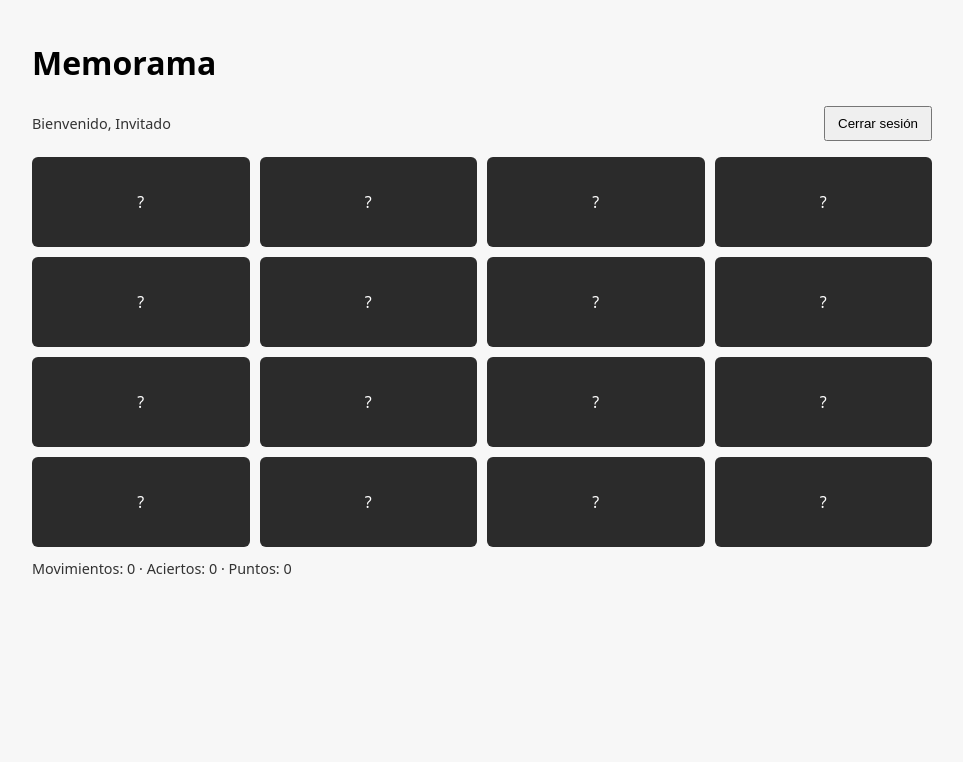
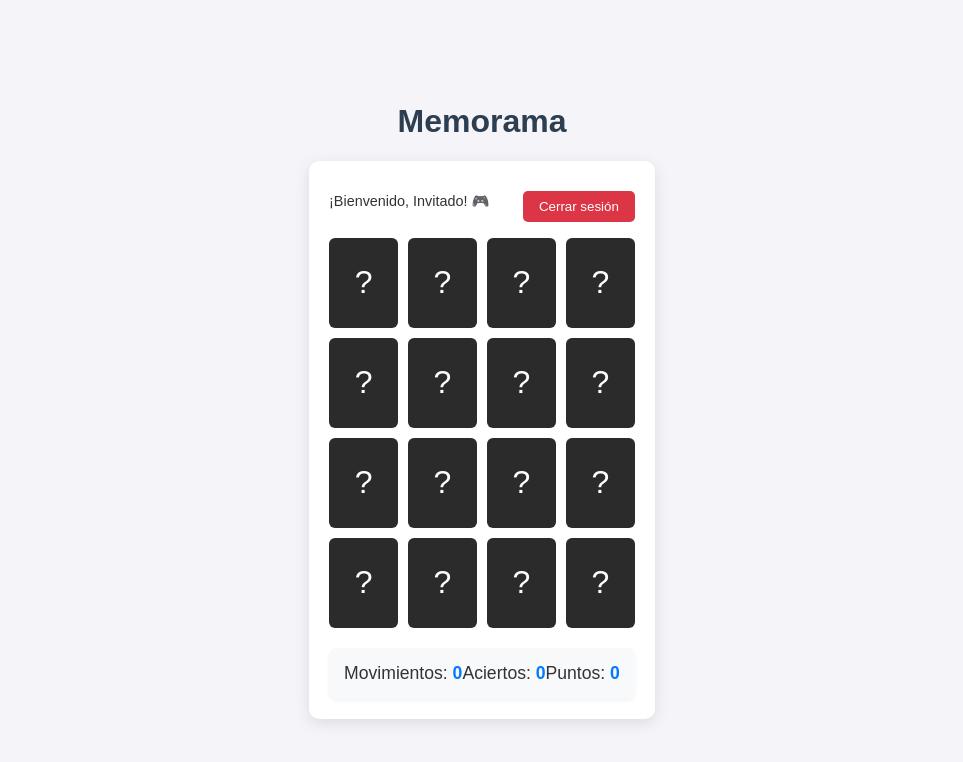
Before and after one commit to AlanaMM06/Memorama-SemanaTec, a plain HTML site: page index.html in a window 1280 px wide. Both pictures are taken after a click on the button "Jugar como invitado". Shown: the whole page, without its empty margins (158-1121 px from the left). Drawn offline with Linux system fonts and the light colour scheme.

Commit message:
nuevas animaciones
se cambio las animaciones y se integro el nuevo diseño del log in

```diff
--- /dev/null
+++ b/game_style.css
@@ -0,0 +1,34 @@
+.card {
+    transition: transform 0.4s ease-in-out, background-color 0.3s ease;
+    transform-style: preserve-3d;
+}
+
+.card.flipped {
+    transform: rotateY(180deg);
+    background-color: #f8f9fa;
+}
+
+.card.matched {
+    animation: matchPulse 0.5s ease-in-out;
+    background-color: #d4edda;
+}
+
+@keyframes matchPulse {
+    0% { transform: scale(1); }
+    50% { transform: scale(1.1); }
+    100% { transform: scale(1); }
+}
+
+#points, #score, #moves {
+    transition: all 0.3s ease;
+}
+
+.points-change {
+    animation: pointsChange 0.5s ease-in-out;
+}
+
+@keyframes pointsChange {
+    0% { transform: scale(1); }
+    50% { transform: scale(1.2); color: #28a745; }
+    100% { transform: scale(1); }
+}
--- a/index.html
+++ b/index.html
@@ -4,19 +4,76 @@
     <meta charset="utf-8" />
     <meta name="viewport" content="width=device-width,initial-scale=1" />
     <title>Memorama - Login</title>
+    <link rel="stylesheet" href="login_style.css">
+    <link rel="stylesheet" href="game_style.css">
     <style>
-      body{font-family:system-ui,Segoe UI,Arial;margin:0;padding:20px;background:#f7f7f7}
-      .center{max-width:900px;margin:0 auto}
       #game-section{display:none}
       #board{display:grid;grid-template-columns:repeat(4,1fr);gap:10px;margin-top:16px}
-      .card{background:#2b2b2b;color:#fff;height:90px;display:flex;align-items:center;justify-content:center;cursor:pointer;border-radius:6px;user-select:none}
-      .card.flipped{background:#fff;color:#000}
+      .card{background:#2b2b2b;color:#fff;height:90px;display:flex;align-items:center;justify-content:center;cursor:pointer;border-radius:6px;user-select:none;font-size:2em}
       header{display:flex;justify-content:space-between;align-items:center}
       .small{font-size:0.9rem;color:#333}
-      form{background:#fff;padding:16px;border-radius:8px;box-shadow:0 2px 6px rgba(0,0,0,.06)}
-      input{padding:8px;margin:6px 0;width:100%;box-sizing:border-box}
-      button{padding:8px 12px}
       #login-error{color:#b00020;margin-top:6px}
+
+      /* Additional styles for game section */
+      #game-section {
+          background: white;
+          padding: 20px;
+          border-radius: 10px;
+          box-shadow: 0 4px 15px rgba(0, 0, 0, 0.1);
+          max-width: 800px;
+          margin: 0 auto;
+      }
+
+      /* Center the content */
+      .center {
+          display: flex;
+          flex-direction: column;
+          align-items: center;
+          max-width: 900px;
+          margin: 0 auto;
+      }
+
+      /* Game stats styling */
+      .game-stats {
+          display: flex;
+          justify-content: space-around;
+          margin-top: 20px;
+          padding: 15px;
+          background: #f8f9fa;
+          border-radius: 8px;
+          box-shadow: 0 2px 4px rgba(0,0,0,0.05);
+      }
+
+      .stat-item {
+          font-size: 1.1em;
+          color: #333;
+      }
+
+      .stat-item span {
+          font-weight: bold;
+          color: #007bff;
+      }
+
+      /* Logout button styling */
+      .logout-btn {
+          background-color: #dc3545;
+          color: white;
+          padding: 8px 16px;
+          border: none;
+          border-radius: 5px;
+          cursor: pointer;
+          transition: background-color 0.3s;
+      }
+
+      .logout-btn:hover {
+          background-color: #c82333;
+      }
+
+      /* Center the game title */
+      h1, h2 {
+          text-align: center;
+          color: #2c3e50;
+      }
     </style>
   </head>
   <body>
@@ -24,32 +81,40 @@
       <h1>Memorama</h1>
 
       <section id="login-section">
-        <form id="login-form">
-          <label>Usuario
-            <input id="username" name="username" autocomplete="username" />
-          </label>
-          <label>Contraseña
-            <input id="password" name="password" type="password" autocomplete="current-password" />
-          </label>
-          <div style="display:flex;gap:8px">
-            <button type="submit">Iniciar sesión</button>
-            <button type="button" id="guest-btn">Jugar como invitado</button>
-          </div>
-          <div id="login-error" role="status" aria-live="polite"></div>
-        </form>
+        <div class="login-container">
+          <h2>🎮 Bienvenido al Memorama</h2>
+          <form id="login-form">
+            <div class="input-group">
+              <label for="username">Nombre de Usuario:</label>
+              <input id="username" name="username" type="text" autocomplete="username" />
+            </div>
+            <div class="input-group">
+              <label for="password">Contraseña:</label>
+              <input id="password" name="password" type="password" autocomplete="current-password" />
+            </div>
+            <button type="submit" class="login-btn">Iniciar sesión</button>
+            <div id="login-error" role="status" aria-live="polite"></div>
+            <hr>
+            <button type="button" id="guest-btn" class="guest-btn">Jugar como invitado</button>
+          </form>
+        </div>
       </section>
 
       <section id="game-section">
         <header>
-          <div class="small">Bienvenido, <span id="player-name"></span></div>
+          <div class="small">¡Bienvenido, <span id="player-name"></span>! 🎮</div>
           <div>
-            <button id="logout-btn">Cerrar sesión</button>
+            <button id="logout-btn" class="logout-btn">Cerrar sesión</button>
           </div>
         </header>
 
         <div id="board" aria-live="polite"></div>
 
-        <div style="margin-top:12px" class="small">Movimientos: <span id="moves">0</span> · Aciertos: <span id="score">0</span> · Puntos: <span id="points">0</span></div>
+        <div class="game-stats">
+          <div class="stat-item">Movimientos: <span id="moves">0</span></div>
+          <div class="stat-item">Aciertos: <span id="score">0</span></div>
+          <div class="stat-item">Puntos: <span id="points">0</span></div>
+        </div>
       </section>
     </div>
 
--- a/memorama.js
+++ b/memorama.js
@@ -86,6 +86,9 @@ document.addEventListener('DOMContentLoaded', ()=>{
             pointerCounter+=50;
             primera=null; second=null;
             updateCounters();
+            // Trigger points animation
+            pointsEl.classList.add('points-change');
+            setTimeout(() => pointsEl.classList.remove('points-change'), 500);
             // opcional: comprobar fin de juego
         } else {
             if (pointerCounter > 0) pointerCounter -= 10;
```
